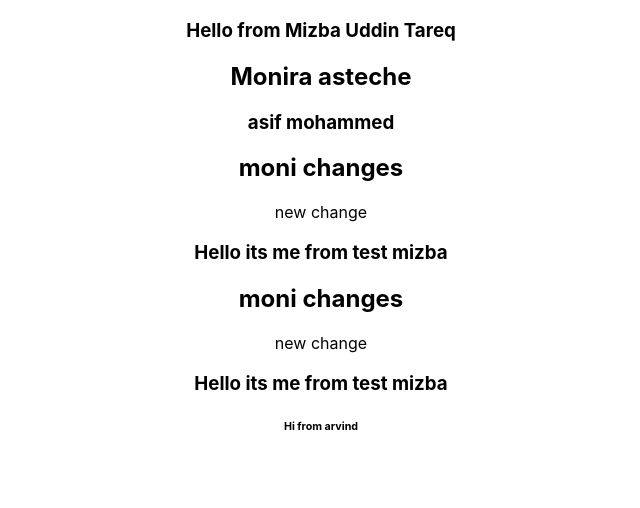
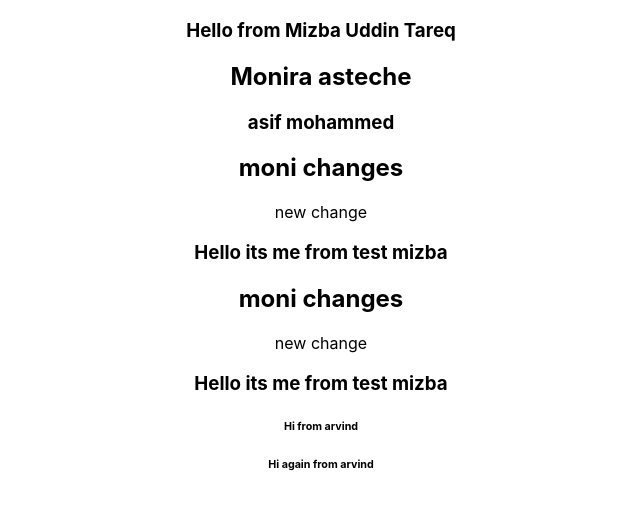
Before and after one commit to mizbauddintareq/bd-commerce, a React (Create React App) app: page / in a window 1280 px wide. Shown: the top 508 px of the page, without its empty margins (319-959 px from the left). Built offline with nearby package versions, Linux system fonts and the light colour scheme.

Commit message:
testing again

```diff
--- a/src/App.js
+++ b/src/App.js
@@ -18,6 +18,7 @@ function App() {
       <h3>Hello its me from test mizba</h3>
 
       <h6>Hi from arvind</h6>
+      <h6>Hi again from arvind</h6>
     </div>
   );
 }
```
